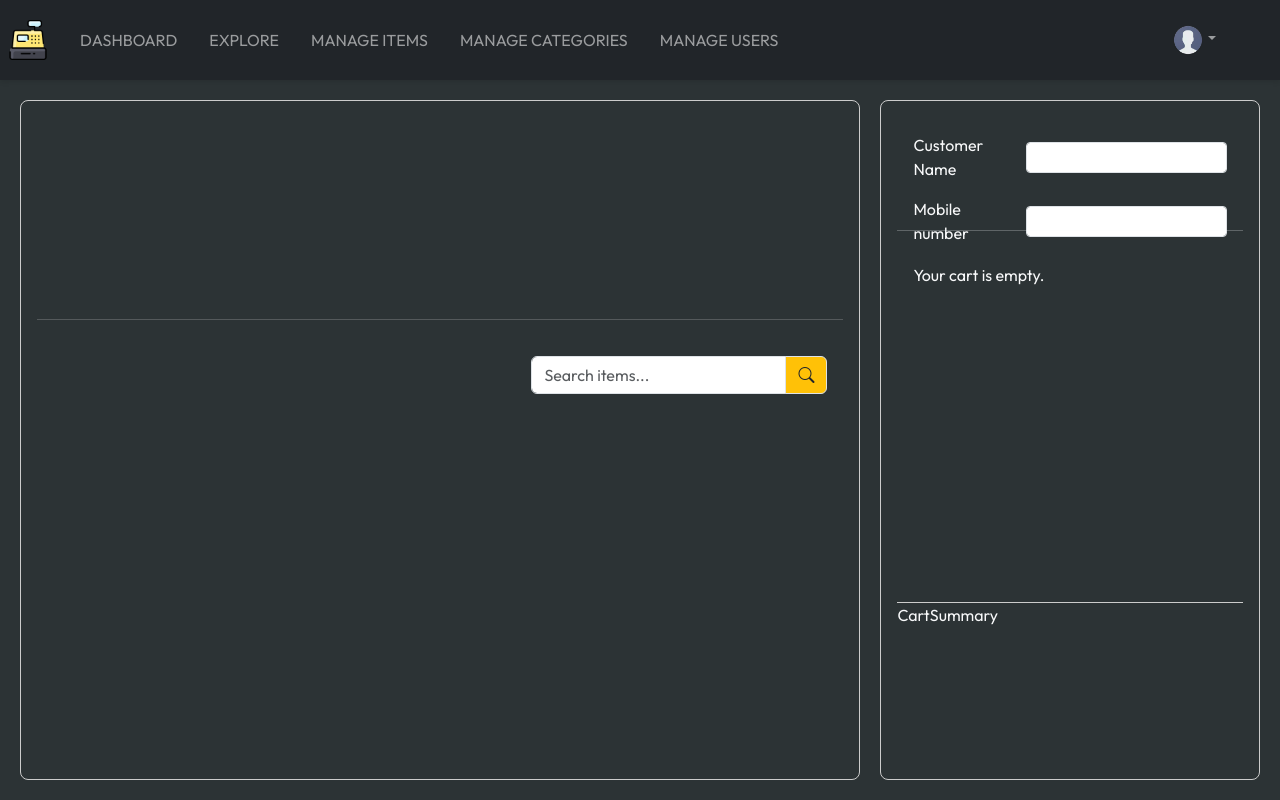
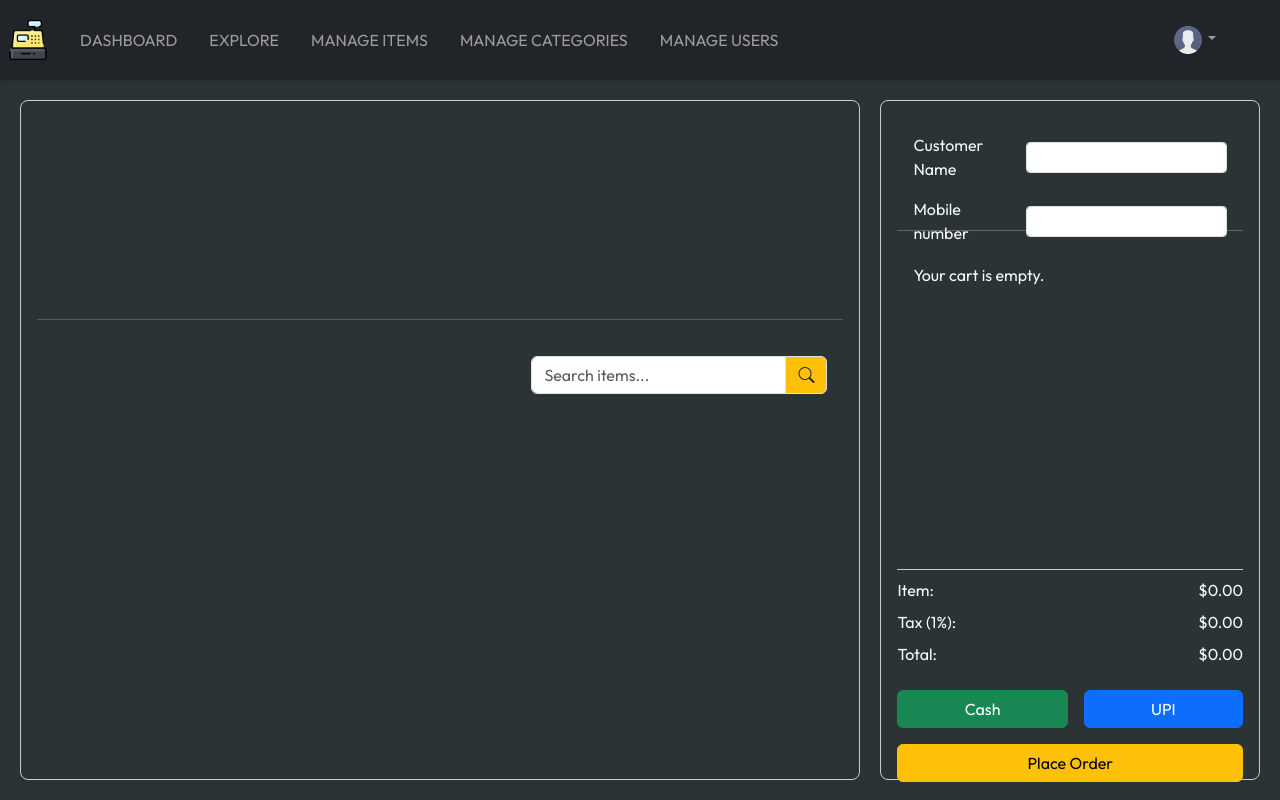
Before and after one commit to RafaelVnc/Web-Billing-Software, a React (Vite) app in the folder client/: page /explore in a window 1280 px wide. Built offline with nearby package versions, Linux system fonts and the light colour scheme.

Commit message:
Cart Summary Features Implemented

```diff
--- a/client/src/components/CartSummary/CartSummary.jsx
+++ b/client/src/components/CartSummary/CartSummary.jsx
@@ -1,9 +1,48 @@
 import './CartSummary.css';
+import { useContext } from 'react';
+import { AppContext } from '../../context/AppContext';
+import ReceiptPopup from '../ReceiptPopup/ReceiptPopup';
 
 
-const CartSummary = () => {
+const CartSummary = ({customerName, setCustomerName, mobileNumber, setMobileNumber}) => {
+  const {cartItems} = useContext(AppContext);
+
+  const totalAmount = cartItems.reduce((total, item) => total + item.price * item.quantity, 0);
+
+  const tax = totalAmount * 0.01;
+
+  const grandTotal = totalAmount + tax;
+
   return (
-    <div>CartSummary</div>
+    <div className="mt-2">
+      <div className="cart-summary-details">
+        <div className="d-flex justify-content-between mb-2">
+          <span className='text-light'>Item: </span>
+          <span className="text-light">${totalAmount.toFixed(2)}</span>
+        </div>
+        <div className="d-flex justify-content-between mb-2">
+          <span className="text-light">Tax (1%):</span>
+          <span className="text-light">${tax.toFixed(2)}</span>
+        </div>
+        <div className="d-flex justify-content-between mb-4">
+          <span className="text-light">Total:</span>
+          <span className="text-light">${grandTotal.toFixed(2)}</span>
+        </div>
+      </div>
+      <div className="d-flex gap-3">
+        <button className="btn btn-success flex-grow-1">
+          Cash
+        </button>
+        <button className="btn btn-primary flex-grow-1">
+          UPI
+        </button>
+      </div>
+      <div className="d-flex gap-3 mt-3">
+        <button className="btn btn-warning flex-grow-1">
+          Place Order
+        </button>
+      </div>
+    </div>
   )
 }
 
--- /dev/null
+++ b/client/src/components/ReceiptPopup/ReceiptPopup.jsx
@@ -0,0 +1,9 @@
+import './ReceiptPopup.css';
+
+const ReceiptPopup = () => {
+  return (
+    <div>ReceiptPopup</div>
+  )
+}
+
+export default ReceiptPopup;
--- a/client/src/pages/Explore/Explore.jsx
+++ b/client/src/pages/Explore/Explore.jsx
@@ -43,7 +43,12 @@ const Explore = () => {
           <CartItems />
         </div>
         <div className="cart-summary-container" style={{height: '30%'}}>
-          <CartSummary />
+          <CartSummary
+            customerName={customerName}
+            setCustomerName={setCustomerName}
+            mobileNumber={mobileNumber}
+            setMobileNumber={setMobileNumber}
+          />
         </div>
       </div>
     </div>
```
Also changed, not shown: client/src/components/ReceiptPopup/ReceiptPopup.css (added).
